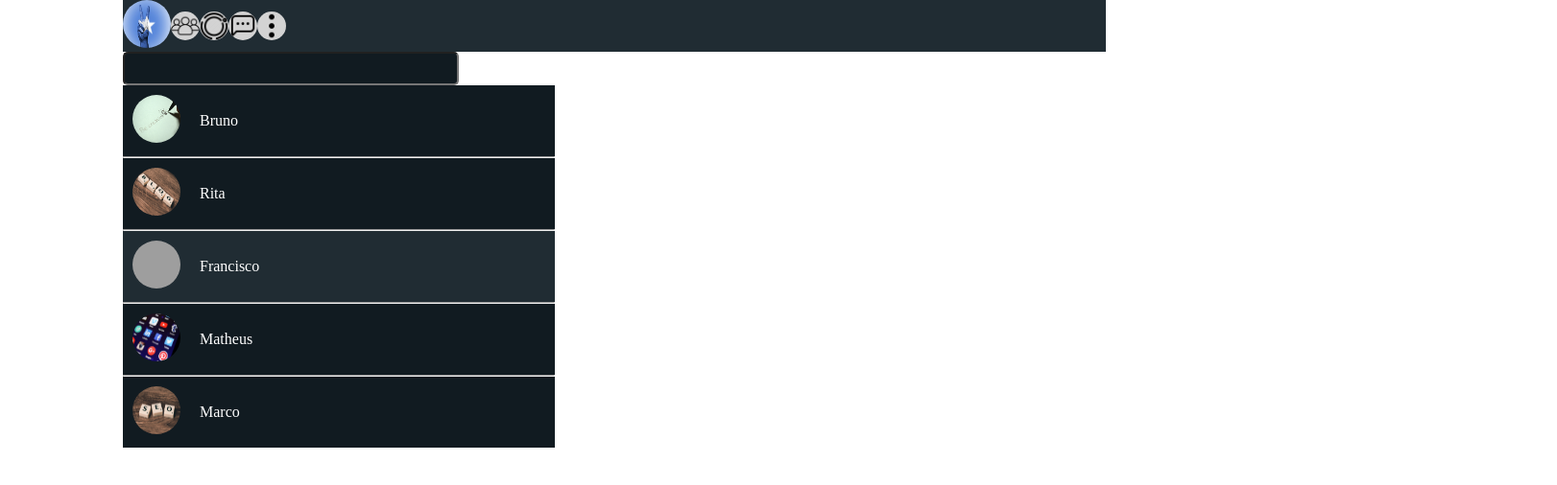
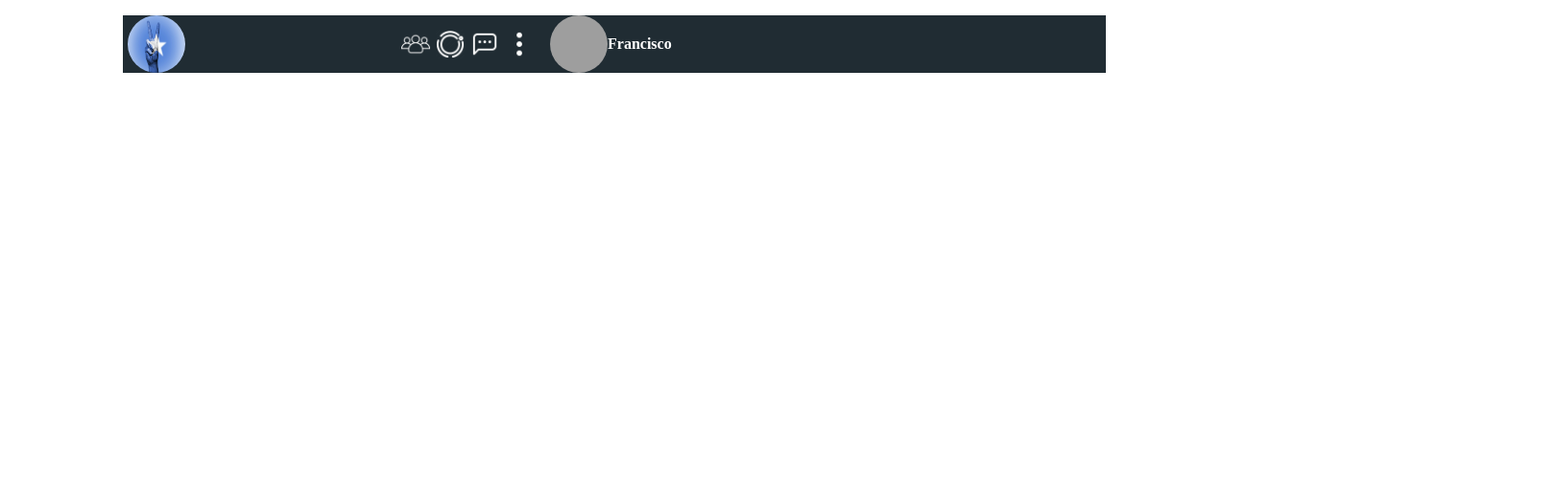
Before and after one commit to BalbinotBruno/Whatsapp, a plain HTML site: page index.html in a window 1280 px wide. Shown: the whole page at 96% size, 1622 px wide, since content can reach past the window. Drawn offline with Linux system fonts and the light colour scheme; grey boxes are pictures that could not be loaded.

Commit message:
feat: menu criado

```diff
--- a/index.html
+++ b/index.html
@@ -12,82 +12,44 @@
 
 <body>
     <header>
-        <div>
-            <div id="cabecalho">
-                <div class="cabecalho">
-                    <img id="foto-perfil" src="img/1.jpg" alt="foto de perfil">
+        <div id="menu-cabecalho">
+            <div class="user-area">
+                <div class="user-photo">
+                    <img src="img/1.jpg" alt="foto de perfil">
                 </div>
-                <div class="icons-menu">
-                    <ul class="position-icons">
-                        <li><img class="icons-menu" src="icons/group.png" alt="grupos"></li>
-                        <li><img class="icons-menu" img src="icons/status.png" alt="status"></li>
-                        <li><img class="icons-menu" img src="icons/chat.png" alt="chat"></li>
-                        <li><img class="icons-menu" img src="icons/menu.png" alt="menu"></li>
+                <div class="user-area-menu">
+                    <ul>
+                        <li><img img src="icons/group.png" alt="grupos"></li>
+                        <li><img img src="icons/status.png" alt="status"></li>
+                        <li><img img src="icons/chat.png" alt="chat"></li>
+                        <li><img img src="icons/menu.png" alt="menu"></li>
                     </ul>
+                </div>
+            </div>
+            <div class="user-area">
+
+                <div class="contact">
+                    <div class="contat-photo">
+                        <img src="img/2.jpg" alt="foto contato de perfil">
+                    </div>
+
+                    <span>
+                        Francisco
+                    </span>
+
+                    <div class="menu-right">
+                        <ul class="menu-right-itens">
+                            <li><img src="icons/search.png" alt=""></li>
+                            <li><img src="icons/menu.png" alt=""></li>
+                        </ul>
+                    </div>
+
                 </div>
 
             </div>
         </div>
-        </div>
-        <div>
+    </header>
 
-        </div>
-
-
-    </header>
-    <main>
-        <div id="barra-pequisa">
-            <input type="search" name="pesquisa" id="pesquisa">
-        </div>
-        <div id="mensagem">
-            <ul>
-                <li class="position-cotatos">
-                    <div>
-                        <img class="contatos" src="img/3.jpg" alt="contato">
-                    </div>
-                    <div class="position-name">
-                        <span class="name">Bruno</span>
-                    </div>
-                </li>
-                <hr>
-                <li class="position-cotatos">
-                    <div>
-                        <img class="contatos" src="img/4.jpg" alt="contato">
-                    </div>
-                    <div class="position-name">
-                        <span class="name">Rita</span>
-                    </div>
-                </li>
-                <hr>
-                <li class="position-cotato-aberto">
-                    <div>
-                        <img class="contatos" src="img/2.jpg" alt="contato">
-                    </div>
-                    <div class="position-name">
-                        <span class="name">Francisco</span>
-                    </div>
-                </li>
-                <hr>
-                <li class="position-cotatos">
-                    <div>
-                        <img class="contatos" src="img/5.jpg" alt="contato">
-                    </div>
-                    <div class="position-name">
-                        <span class="name">Matheus</span>
-                    </div>
-                </li>
-                <hr>
-                <li class="position-cotatos">
-                    <div>
-                        <img class="contatos" src="img/6.jpg" alt="contato">
-                    </div>
-                    <div class="position-name">
-                        <span class="name">Marco</span>
-                    </div>
-                </li>
-            </ul>
-        </div>
-    </main>
 </body>
 
 </html>
--- a/style.css
+++ b/style.css
@@ -12,167 +12,76 @@ body {
     margin: auto;
 }
 
-header {
-    display: flex;
-    background-color: #202C33;
-    position: relative;
-    margin: auto;
-}
-
-
-body>header>ul {
+#menu-cabecalho{
     display: flex;
 }
 
-#cabecalho{
+header {
+    background-color: #202C33;
+    display: flex;
+    height: 60px;
+    margin: auto;
+    margin-top: 16px;
+    width: 80vw;
+}
+.user-area {
+    display: flex;
+    align-items: center;
+    justify-content: space-between;
+    padding: 0px 5px;
+    width: 440px;
+}
+.user-photo, .user-photo > img {
+    border-radius: 50px;
+    height: 60px;
+    width: 60px;
+}
+.user-area-menu {
+    height: 30px;
+    width: 148px;
+}
+.user-area-menu ul {
+    display: flex;
+}
+.user-area-menu ul li img{
+    filter: brightness(0) invert(1);
+    height: 30px;
+    margin: 0px 3px;
+    width: 30px;
+}
+
+.contat-photo, .contat-photo > img{
+    border-radius: 50px;
+    height: 60px;
+    width: 60px;
+}
+
+ .menu-right-itens >li>img{
+    filter: brightness(0) invert(1);
+    height: 30px;
+    margin: 0px 3px;
+    width: 30px;
+
+}
+
+.menu-right-itens{
+    display: flex;
+    margin-left: 850px;
+}
+.contact{
     display: flex;
     width: 100%;
     align-items: center;
-    justify-content: flex-end;
-}
-
-.cabacalho{
-
-    display: flex;
-    position: fixed;
-}
-
-#foto-perfil{
-    width: 50px;
-    height: 50px;
-    border-radius: 50px;
-}
-
-#icons-menu{
-    width: 30px;
-    height: 30px;
-}
-
-.icons-menu{
-    width: 30px;
-    height: 30px;
-    border-radius: 50px;
-    background-color: lightgray;
-    width: 100%;
-    justify-content: center;
+    justify-content: flex-start;
 
 }
-
-
-.position-icons{
-    display: flex;
-    position: fixed;
-    justify-content: center;
-    align-items: center;
-}
-
-.conversa {
-    display: flex;
-    position: relative;
-    width: 100%;
-}
-
-#position-conversa{
-    display: flex;
-    position: relative;
-}
-
-
-.contatos {
-    margin: 10px;
-}
-
-ul {
+li{
     list-style-type: none;
 }
 
-
-#barra-peqsuisa {
-    background-color: #111B21;
-    display: flex;
-    position: relative;
-}
-
-#pesquisa {
-    width: 350px;
-    height: 35px;
-    background-color: #111B21;
-    border-radius: 5px;
-}
-
-#mensagem {
-    background-color: #111B21;
-    width: 450px;
-}
-
-
-#mensagem>ul {
-    width: 100%;
-}
-
-
-.contatos {
-    width: 50px;
-    height: 50px;
-    border-radius: 50px;
-}
-
-
-span {
+span{
     color: white;
-    justify-content: center;
-    position: fixed;
-    align-items: center;
-}
-
-
-.alinhamento-contatos {
-    flex-direction: row-reverse;
-    align-items: center;
-    position: relative;
-    width: 50px;
+    font-size: 16px;
+    font-weight: bold;
 
 }
-
-.conversa {}
-
-.position {
-    justify-content: center;
-    position: fixed;
-}
-
-.nome-contato {
-    position: fixed;
-    justify-content: flex-start;
-
-
-}
-
-.position-cotatos {
-    display: flex;
-    position: relative;
-
-}
-
-.position-name {
-
-    flex-direction: row;
-    align-items: center;
-    position: relative;
-    width: 500px;
-    display: flex;
-    position: relative;
-    align-items: center;
-    padding: 10px;
-
-}
-
-hr {
-    background-color: lightgray;
-}
-
-.position-cotato-aberto {
-    background-color: #202C33;
-    display: flex;
-    position: relative;
-}
```
